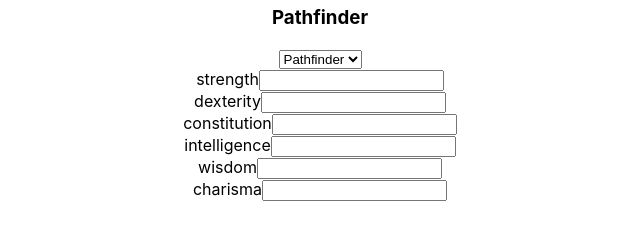
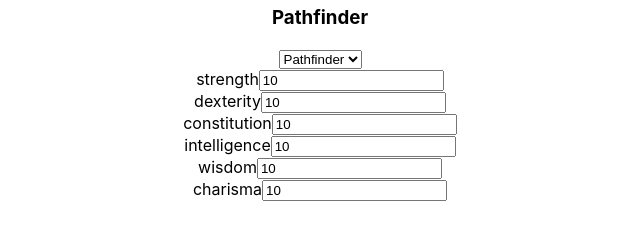
Before and after one commit to Drkeck/DnD-charGen, a React (Create React App) app in the folder client/: page / in a window 1280 px wide. Shown: the part 158-398 px from the top of the page, without its empty margins (320-960 px from the left). Built offline with nearby package versions, Linux system fonts and the light colour scheme.

Commit message:
added a state for stats and the fields to put them in but trying to set up the recording of said stats.

```diff
--- a/client/src/Components/Stats/index.js
+++ b/client/src/Components/Stats/index.js
@@ -15,7 +15,7 @@
         {attributes.map((attribute, num) => (
         <form key={num} onChange={handleChange}>
             <label htmlFor={attribute.name}>{attribute.name}</label>
-            <input name={attribute.name} type='number' Value={attribute} />
+            <input name={attribute.name} type='number' Value={attribute.score} />
         </form>
         ))}
 
```
